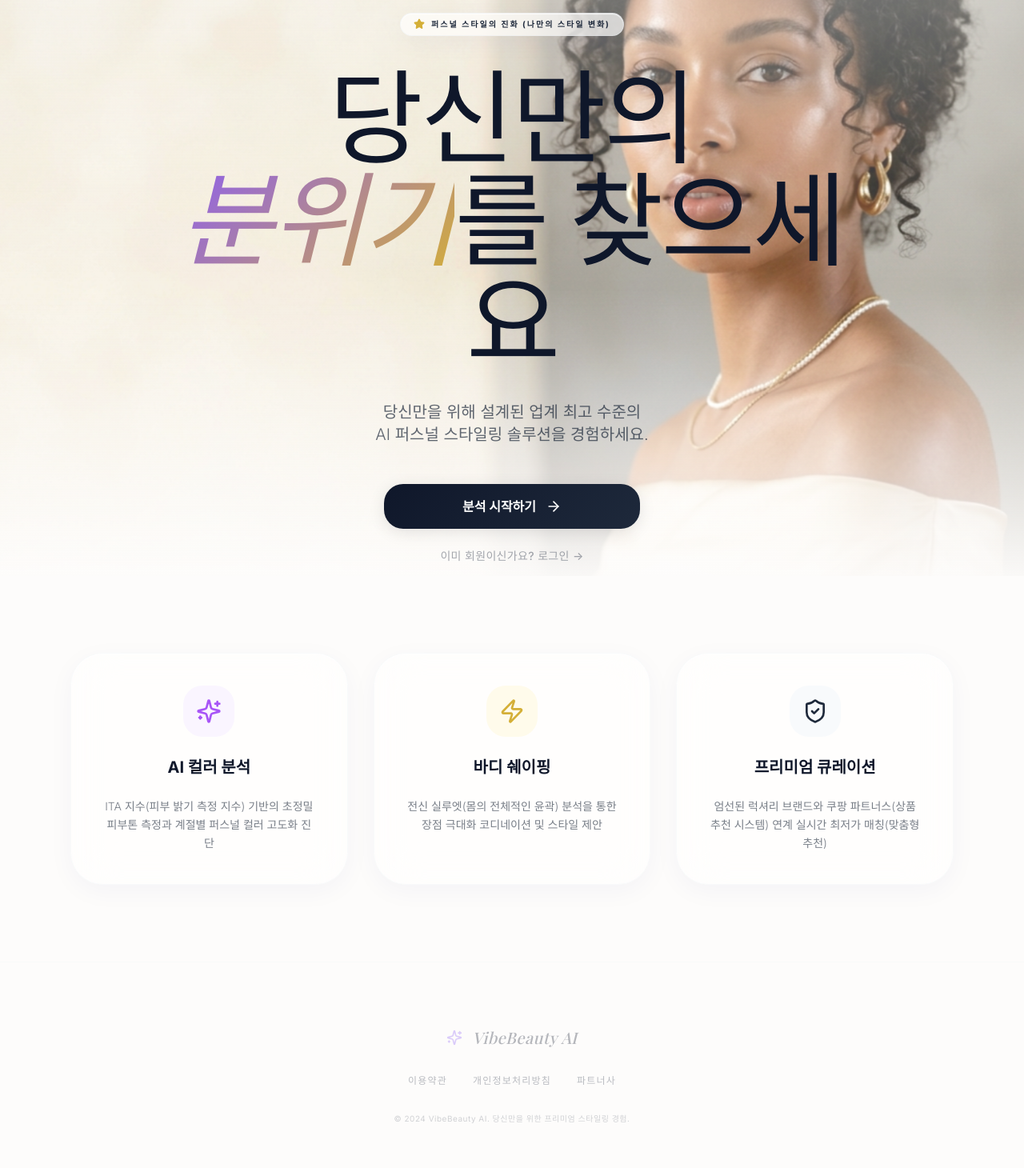
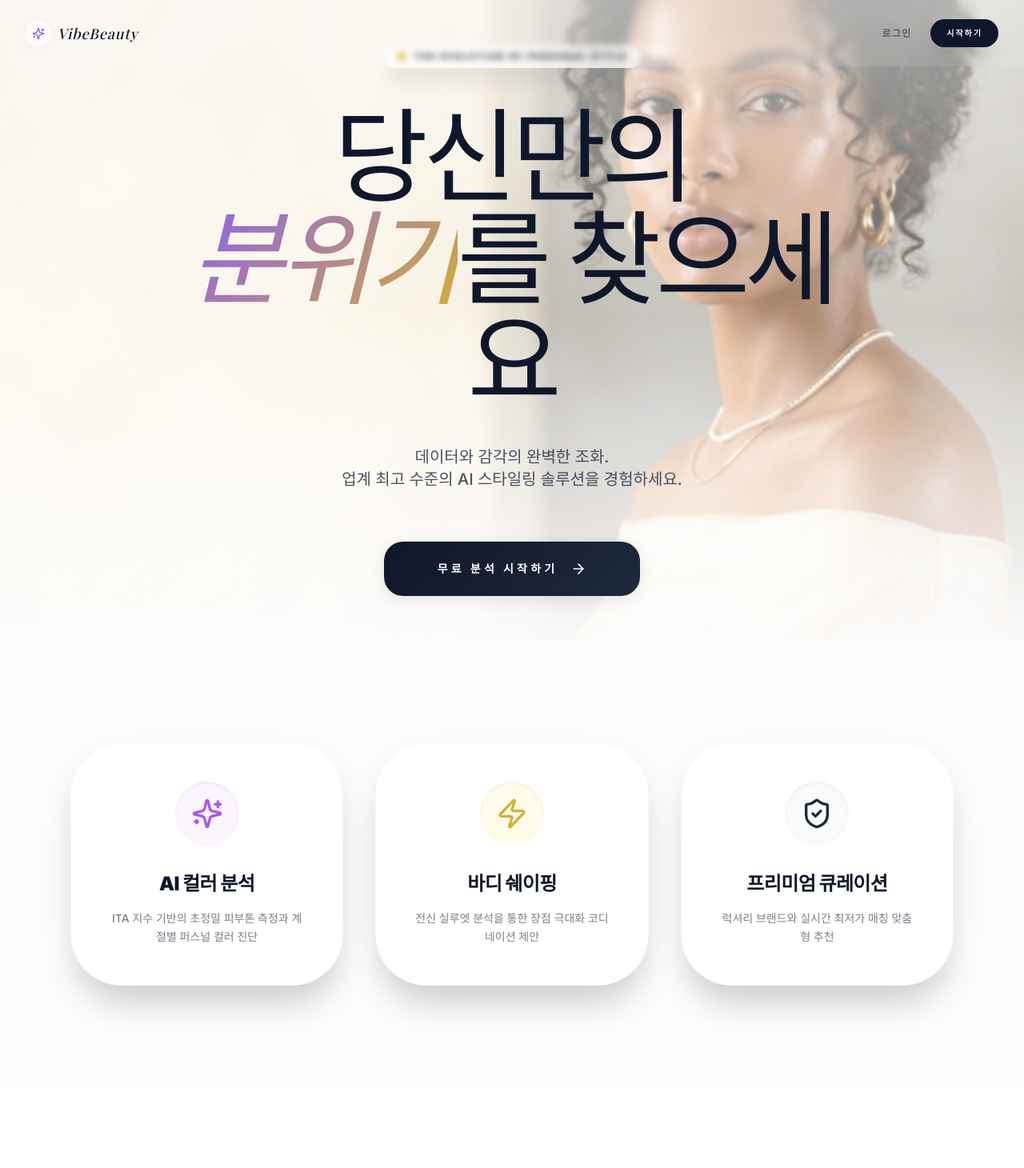
Before and after one commit to naradai87-oss/VibeBeauty-AI, a Next.js app: page / in a window 1280 px wide. Shown: the top 1460 px of the page at 80% size. Built offline with nearby package versions, Linux system fonts and the light colour scheme; a web font is replaced by a local one.

Commit message:
fix: landing page content visibility and add top header nav

```diff
--- a/app/page.tsx
+++ b/app/page.tsx
@@ -1,88 +1,107 @@
 'use client'
 
 import { motion } from 'motion/react'
-import { ArrowRight, Star, Sparkles, ShieldCheck, Zap } from 'lucide-react'
+import { ArrowRight, Star, Sparkles, ShieldCheck, Zap, Diamond } from 'lucide-react'
 import Link from 'next/link'
 import Image from 'next/image'
 
 export default function LandingPage() {
   return (
     <div className="min-h-screen bg-vibe-cream selection:bg-vibe-primary selection:text-white">
+      {/* --- HEADER NAVIGATION --- */}
+      <header className="fixed top-0 left-0 right-0 z-[100] px-8 py-6 flex items-center justify-between backdrop-blur-sm bg-vibe-cream/10">
+        <div className="flex items-center gap-2">
+          <div className="w-8 h-8 luxury-glass rounded-apple-md flex items-center justify-center">
+            <Sparkles size={16} className="text-vibe-primary" />
+          </div>
+          <span className="heading-serif italic text-lg text-vibe-charcoal tracking-wider">VibeBeauty</span>
+        </div>
+
+        <div className="flex items-center gap-6">
+          <Link href="/login" className="text-xs font-bold text-vibe-slate/60 hover:text-vibe-primary uppercase tracking-widest transition-colors">
+            로그인
+          </Link>
+          <Link href="/signup">
+            <button className="px-5 py-2.5 bg-vibe-charcoal text-white rounded-full text-[10px] font-bold uppercase tracking-[0.2em] hover:bg-vibe-primary transition-all shadow-luxury">
+              시작하기
+            </button>
+          </Link>
+        </div>
+      </header>
+
       {/* --- HERO SECTION --- */}
-      <section className="relative h-[90vh] flex items-center justify-center overflow-hidden">
+      <section className="relative h-screen flex items-center justify-center overflow-hidden">
         {/* Hero Image Background */}
-        <div className="absolute inset-0 z-0 scale-105 pointer-events-none">
+        <div className="absolute inset-0 z-0 scale-105">
           <Image
             src="/hero-beauty.png"
             alt="Premium Beauty"
             fill
-            className="object-cover opacity-80 brightness-[1.02] transform motion-safe:animate-pulse-subtle"
+            className="object-cover opacity-90 brightness-[1.05]"
             priority
           />
-          <div className="absolute inset-0 bg-gradient-to-b from-vibe-cream/40 via-transparent to-vibe-cream" />
+          {/* Enhanced Overlays for Visibility */}
+          <div className="absolute inset-0 bg-gradient-to-b from-vibe-cream/60 via-vibe-cream/20 to-vibe-cream z-[1]" />
+          <div className="absolute inset-0 bg-white/10 z-[2] backdrop-blur-[1px]" />
         </div>
 
-        {/* Hero Content Overlay */}
-        <div className="relative z-10 max-w-4xl px-6 text-center">
+        {/* Hero Content Overlay - Increased Z-INDEX */}
+        <div className="relative z-[50] max-w-4xl px-6 text-center">
           <motion.div
-            initial={{ opacity: 0, scale: 0.9 }}
-            animate={{ opacity: 1, scale: 1 }}
-            className="inline-flex items-center gap-2 px-4 py-1.5 rounded-full luxury-glass border-vibe-silver/30 mb-8"
+            initial={{ opacity: 0, y: 10 }}
+            animate={{ opacity: 1, y: 0 }}
+            className="inline-flex items-center gap-2 px-4 py-1.5 rounded-full luxury-glass border-vibe-silver/40 mb-10 shadow-luxury"
           >
             <Star className="w-3.5 h-3.5 text-vibe-gold fill-vibe-gold" />
-            <span className="text-[10px] font-bold tracking-[0.2em] text-vibe-slate uppercase">
-              퍼스널 스타일의 진화 (나만의 스타일 변화)
+            <span className="text-[10px] font-black tracking-[0.25em] text-vibe-charcoal uppercase">
+              The Evolution of Personal Style
             </span>
           </motion.div>
 
           <motion.h1
             initial={{ opacity: 0, y: 30 }}
             animate={{ opacity: 1, y: 0 }}
-            transition={{ duration: 1.2, ease: [0.22, 1, 0.36, 1] }}
-            className="heading-serif text-7xl md:text-9xl font-light text-vibe-charcoal leading-[1.05] mb-10 tracking-tight"
+            transition={{ duration: 1, ease: [0.22, 1, 0.36, 1] }}
+            className="heading-serif text-6xl md:text-9xl font-light text-vibe-charcoal leading-[1.1] mb-12 tracking-tighter"
           >
             당신만의 <br />
             <span className="italic gradient-text font-medium">분위기</span>를 찾으세요
           </motion.h1>
 
           <motion.p
-            initial={{ opacity: 0, y: 20 }}
-            animate={{ opacity: 1, y: 0 }}
-            transition={{ delay: 0.2, duration: 0.8 }}
-            className="text-lg md:text-xl text-vibe-slate/70 max-w-xl mx-auto leading-relaxed mb-12 font-light"
+            initial={{ opacity: 0 }}
+            animate={{ opacity: 1 }}
+            transition={{ delay: 0.3, duration: 1 }}
+            className="text-lg md:text-xl text-vibe-slate/80 max-w-xl mx-auto leading-relaxed mb-16 font-medium"
           >
-            당신만을 위해 설계된 업계 최고 수준의 <br className="hidden md:block" />
-            AI 퍼스널 스타일링 솔루션을 경험하세요.
+            데이터와 감각의 완벽한 조화. <br className="hidden md:block" />
+            업계 최고 수준의 AI 스타일링 솔루션을 경험하세요.
           </motion.p>
 
           <motion.div
             initial={{ opacity: 0, y: 20 }}
             animate={{ opacity: 1, y: 0 }}
-            transition={{ delay: 0.4, duration: 0.8 }}
-            className="flex flex-col items-center gap-6"
+            transition={{ delay: 0.5, duration: 0.8 }}
+            className="flex flex-col items-center gap-8"
           >
             <Link href="/signup" className="w-full max-w-xs">
-              <button className="btn-premium w-full group flex items-center justify-center gap-3">
-                분석 시작하기
+              <button className="btn-premium w-full group flex items-center justify-center gap-4 py-6 shadow-glow-primary">
+                <span className="text-sm uppercase tracking-[0.3em] font-black">무료 분석 시작하기</span>
                 <ArrowRight className="w-5 h-5 transition-transform group-hover:translate-x-1" />
               </button>
-            </Link>
-
-            <Link href="/login" className="text-vibe-slate/40 hover:text-vibe-primary transition-colors text-sm font-medium tracking-wide">
-              이미 회원이신가요? 로그인 →
             </Link>
           </motion.div>
         </div>
       </section>
 
       {/* --- FEATURES SECTION --- */}
-      <section className="px-6 py-24 max-w-6xl mx-auto">
-        <div className="grid grid-cols-1 md:grid-cols-3 gap-8">
+      <section className="px-6 py-32 max-w-6xl mx-auto relative z-50">
+        <div className="grid grid-cols-1 md:grid-cols-3 gap-10">
           {[
             {
               icon: Sparkles,
               title: "AI 컬러 분석",
-              desc: "ITA 지수(피부 밝기 측정 지수) 기반의 초정밀 피부톤 측정과 계절별 퍼스널 컬러 고도화 진단",
+              desc: "ITA 지수 기반의 초정밀 피부톤 측정과 계절별 퍼스널 컬러 진단",
               bgColor: "bg-purple-50",
               iconColor: "text-purple-500",
               href: "/signup"
@@ -90,7 +109,7 @@ export default function LandingPage() {
             {
               icon: Zap,
               title: "바디 쉐이핑",
-              desc: "전신 실루엣(몸의 전체적인 윤곽) 분석을 통한 장점 극대화 코디네이션 및 스타일 제안",
+              desc: "전신 실루엣 분석을 통한 장점 극대화 코디네이션 제안",
               bgColor: "bg-amber-50",
               iconColor: "text-vibe-gold",
               href: "/signup"
@@ -98,7 +117,7 @@ export default function LandingPage() {
             {
               icon: ShieldCheck,
               title: "프리미엄 큐레이션",
-              desc: "엄선된 럭셔리 브랜드와 쿠팡 파트너스(상품 추천 시스템) 연계 실시간 최저가 매칭(맞춤형 추천)",
+              desc: "럭셔리 브랜드와 실시간 최저가 매칭 맞춤형 추천",
               bgColor: "bg-slate-50",
               iconColor: "text-vibe-slate",
               href: "/signup"
@@ -108,15 +127,17 @@ export default function LandingPage() {
               <motion.div
                 whileHover={{ y: -10 }}
                 whileTap={{ scale: 0.98 }}
-                className="p-10 rounded-apple-lg border border-vibe-silver/20 bg-white/50 luxury-glass flex flex-col items-center text-center space-y-6 h-full cursor-pointer"
+                className="p-12 rounded-apple-xl border border-vibe-silver/30 bg-white shadow-luxury-lg flex flex-col items-center text-center space-y-8 h-full cursor-pointer"
               >
-                <div className={`w-16 h-16 ${feature.bgColor} rounded-apple-md flex items-center justify-center`}>
-                  <feature.icon className={`w-8 h-8 ${feature.iconColor}`} />
+                <div className={`w-20 h-20 ${feature.bgColor} rounded-apple-lg flex items-center justify-center shadow-inner`}>
+                  <feature.icon className={`w-10 h-10 ${feature.iconColor}`} />
                 </div>
-                <h3 className="text-xl font-bold text-vibe-charcoal">{feature.title}</h3>
-                <p className="text-vibe-slate/60 text-sm leading-relaxed font-light">
-                  {feature.desc}
-                </p>
+                <div className="space-y-4">
+                  <h3 className="text-2xl font-black text-vibe-charcoal tracking-tight">{feature.title}</h3>
+                  <p className="text-vibe-slate/60 text-sm leading-relaxed font-medium">
+                    {feature.desc}
+                  </p>
+                </div>
               </motion.div>
             </Link>
           ))}
@@ -124,21 +145,21 @@ export default function LandingPage() {
       </section>
 
       {/* --- FOOTER --- */}
-      <footer className="py-20 border-t border-vibe-silver/20 text-center">
-        <div className="flex flex-col items-center space-y-8">
-          <div className="flex items-center gap-3 opacity-30">
-            <Sparkles className="w-5 h-5 text-vibe-primary" />
-            <span className="heading-serif italic text-xl text-vibe-charcoal tracking-wide">VibeBeauty AI</span>
+      <footer className="py-24 border-t border-vibe-silver/20 text-center bg-white relative z-50">
+        <div className="flex flex-col items-center space-y-10">
+          <div className="flex items-center gap-3 opacity-40">
+            <Sparkles className="w-6 h-6 text-vibe-primary" />
+            <span className="heading-serif italic text-2xl text-vibe-charcoal tracking-widest uppercase">VibeBeauty AI</span>
           </div>
 
-          <div className="flex gap-8 text-xs font-medium text-vibe-slate/30 tracking-widest uppercase">
-            <Link href="/terms" className="hover:text-vibe-primary transition-colors">이용약관</Link>
-            <Link href="/privacy" className="hover:text-vibe-primary transition-colors">개인정보처리방침</Link>
-            <Link href="/partners" className="hover:text-vibe-primary transition-colors">파트너사</Link>
+          <div className="flex gap-10 text-[10px] font-black text-vibe-slate/40 tracking-[0.2em] uppercase">
+            <Link href="/terms" className="hover:text-vibe-primary transition-colors">Terms</Link>
+            <Link href="/privacy" className="hover:text-vibe-primary transition-colors">Privacy</Link>
+            <Link href="/partners" className="hover:text-vibe-primary transition-colors">Partners</Link>
           </div>
 
-          <p className="text-[10px] text-vibe-slate/20 tracking-wider">
-            © 2024 VibeBeauty AI. 당신만을 위한 프리미엄 스타일링 경험.
+          <p className="text-[10px] text-vibe-slate/30 tracking-[0.3em] font-medium">
+            © 2024 VIBEBEAUTY AI. ALL RIGHTS RESERVED.
           </p>
         </div>
       </footer>
```
